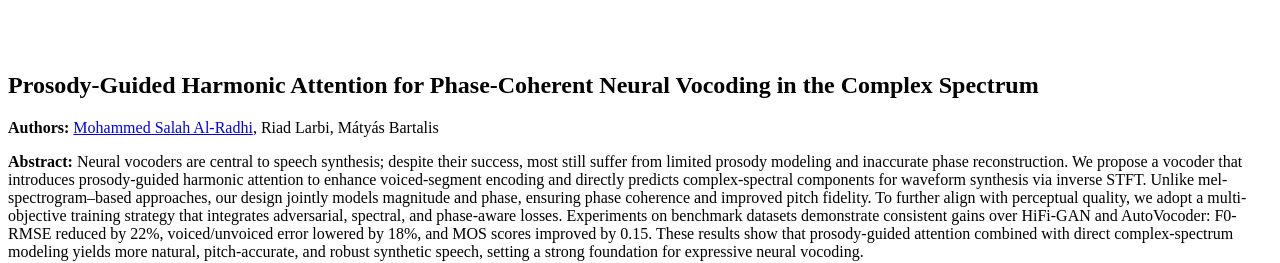
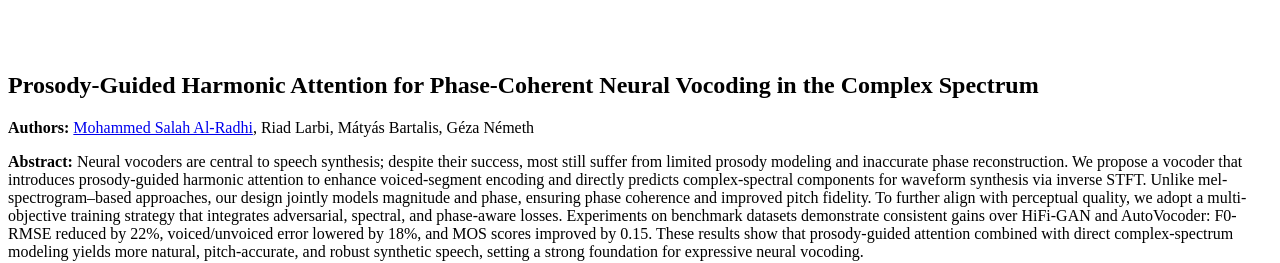
Before and after one commit to malradhi/PACodec, a plain HTML site: page docs/index.html in a window 1280 px wide. Shown: the top 263 px of the page. Drawn offline with Linux system fonts and the light colour scheme.

Commit message:
Update index.html

```diff
--- a/docs/index.html
+++ b/docs/index.html
@@ -19,7 +19,7 @@
       </article>
 	  <p>  </p>
 
-	  <p><b>Authors:</b> <a href="https://malradhi.github.io/" target="_blank">Mohammed Salah Al-Radhi</a>, Riad Larbi, Mátyás Bartalis</p>
+	  <p><b>Authors:</b> <a href="https://malradhi.github.io/" target="_blank">Mohammed Salah Al-Radhi</a>, Riad Larbi, Mátyás Bartalis, Géza Németh</p>
 	  <p>
 	  </p>
 <p>
```
